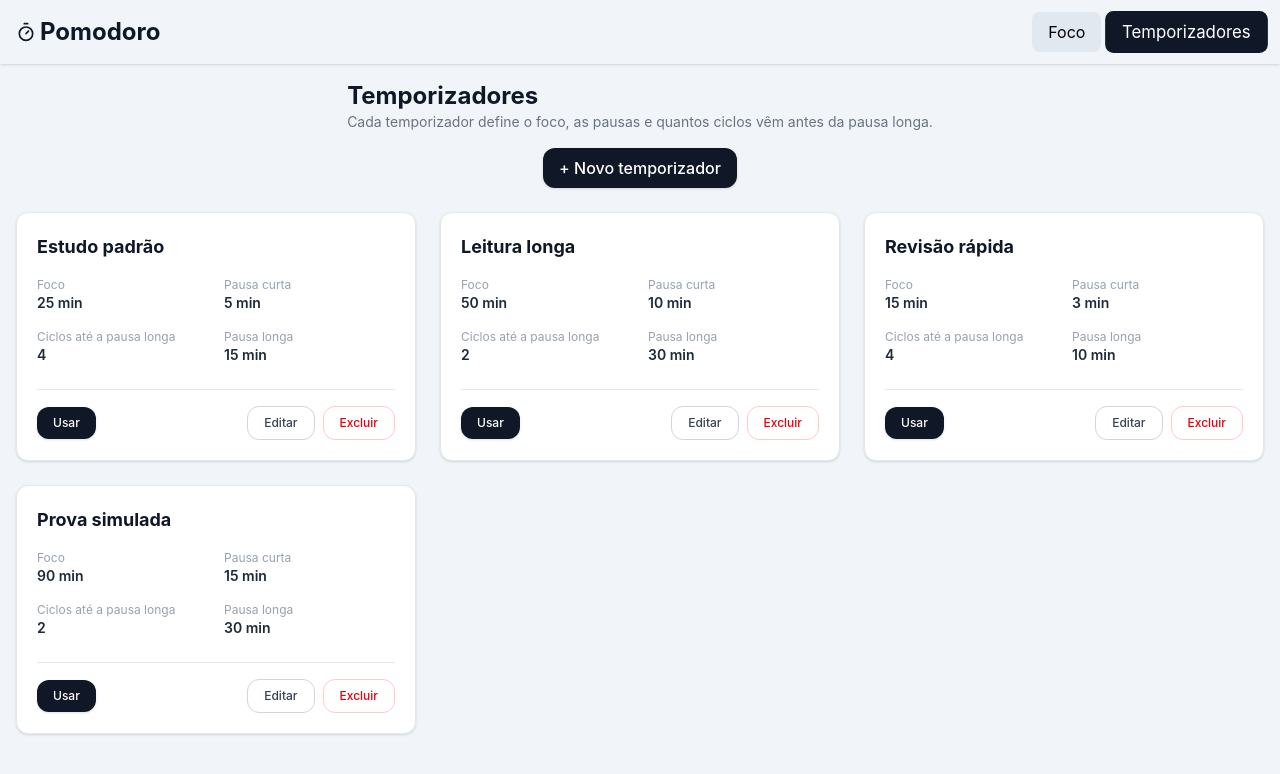
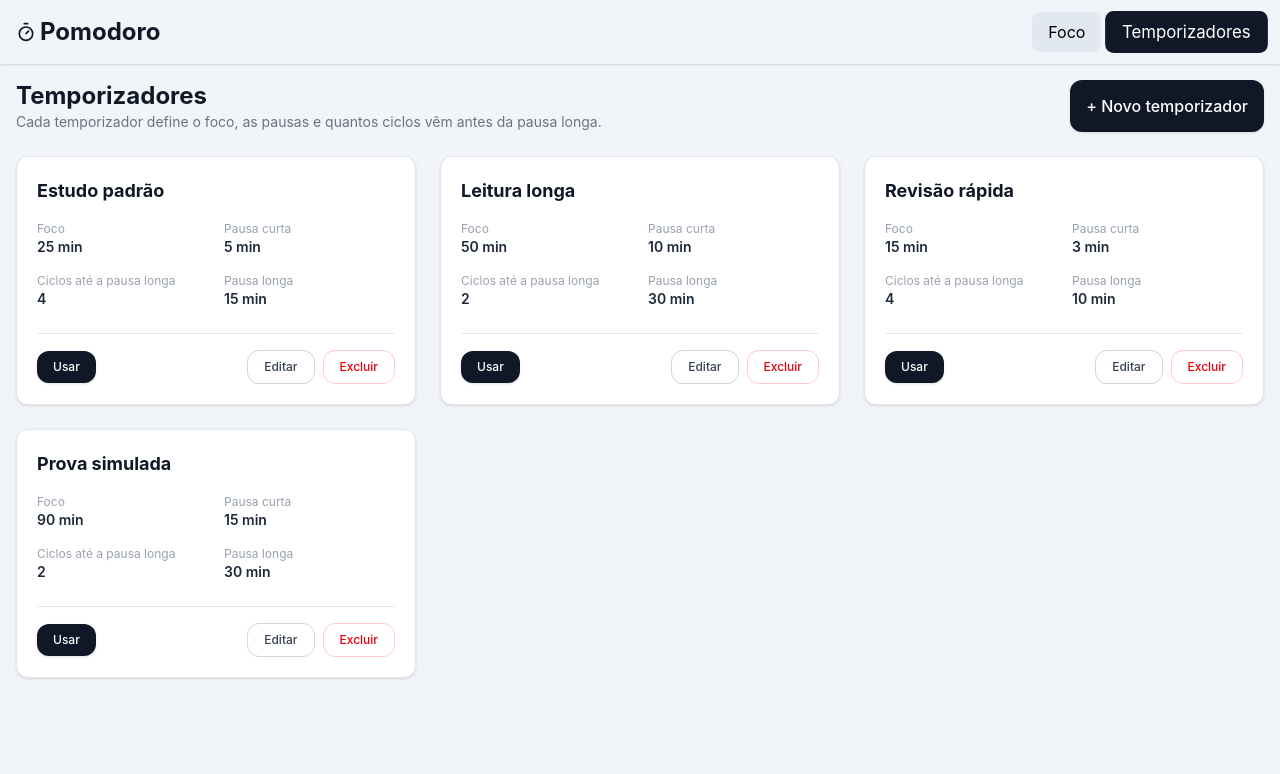
Before and after one commit to MarcosVitorGoularte/Pomodoro, a React (Vite) app: page / in a window 1280 px wide. Both pictures are taken after a click on the button "Temporizadores". Shown: the top 774 px of the page. Built offline with nearby package versions, Linux system fonts and the light colour scheme.

Commit message:
corrige: janela editar / h1 de temporizadores / alinha +Novo temporizador

```diff
--- a/src/components/Modal.tsx
+++ b/src/components/Modal.tsx
@@ -21,7 +21,7 @@ export function Modal({ titulo, descricao, onFechar, children }: Props) {
       onClose={onFechar}
       onClick={(evento) => evento.target === evento.currentTarget && onFechar()}
       aria-labelledby="modal-titulo"
-      className="relative w-full max-w-lg rounded-2xl bg-white p-6 shadow-xl backdrop:bg-black/50"
+      className="m-auto w-full max-w-lg rounded-2xl bg-white p-6 shadow-xl backdrop:bg-black/50"
     >
       <button
         type="button"
--- a/src/components/estilos.ts
+++ b/src/components/estilos.ts
@@ -1,5 +1,5 @@
 const botao =
-  'flex cursor-pointer intens-center justify-center gap-2 rounded-xl px-4 py-2 font-medium transition disabled:cursor-not-allowed disabled:opacity-40'
+  'flex cursor-pointer items-center justify-center gap-2 rounded-xl px-4 py-2 font-medium transition disabled:cursor-not-allowed disabled:opacity-40'
 
 export const botaoPrimario = `${botao} bg-gray-900 text-white shadow-sm enabled:hover>bg-gray-800`
 
--- a/src/components/paginas/PaginaTemporizadores.tsx
+++ b/src/components/paginas/PaginaTemporizadores.tsx
@@ -20,7 +20,7 @@ export function PaginaTemporizadores(props: Props) {
   }
   return (
     <div className="space-y-6">
-      <div className="flex flex-col gap-4 sm:items-center sm:justify-between">
+      <div className="flex flex-col gap-4 sm:flex-row sm:justify-between">
         <div>
           <h1 className="text-2xl font-bold text-gray-900">Temporizadores</h1>
           <p className="text-sm text-gray-500">
--- a/src/components/temporizadores/FormTemporizador.tsx
+++ b/src/components/temporizadores/FormTemporizador.tsx
@@ -94,7 +94,7 @@ export function FormTemporizador({ inicial, onSalvar, onFechar }: Props) {
                     onChange={(evento) =>
                       setNumeros({ ...numeros, [c.chave]: evento.target.value })
                     }
-                    className={'${campo} pr-12'}
+                    className={`${campo} pr-12`}
                   />
                   <span className="absolute top-2.5 right-3 text-xs text-gray-400">
                     {c.unidade}
```
